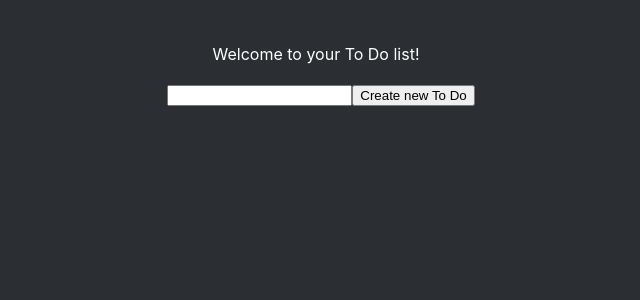
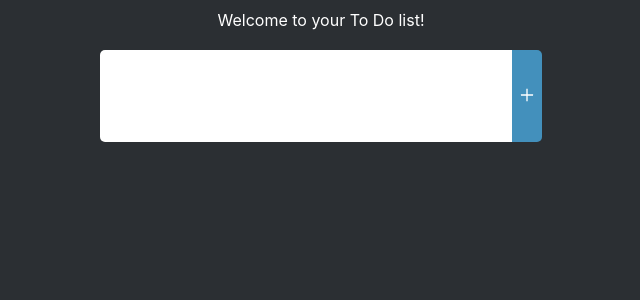
Before and after one commit to andreibarboza/react-todo, a React (Create React App) app: page / in a window 1280 px wide. Shown: the top 300 px of the page, without its empty margins (319-959 px from the left). Built offline with nearby package versions, Linux system fonts and the light colour scheme.

Commit message:
feat: style project

```diff
--- a/src/components/Checkbox/index.jsx
+++ b/src/components/Checkbox/index.jsx
@@ -1,9 +1,9 @@
 import { Styles } from './styles.jsx';
 import { BsCheckLg } from 'react-icons/bs';
 
-export const Checkbox = ({ value, funcClick }) => {
+export const Checkbox = ({ value, checkboxHandler }) => {
     return (
-        <Styles.CheckboxMain value={value} onClick={funcClick}>
+        <Styles.CheckboxMain value={value} onClick={checkboxHandler}>
             <BsCheckLg value={value}/>
         </Styles.CheckboxMain>
     );
--- a/src/components/Content/styles.jsx
+++ b/src/components/Content/styles.jsx
@@ -15,13 +15,6 @@ export const Styles = {
         display: flex;
         align-items: center;
         justify-content: center;
-
-        & header {
-
-        }
-
-            & header span {
-        }
     `,
 
     Center: styled.div`
@@ -33,7 +26,7 @@ export const Styles = {
         width: 100%;
         display: flex;
         flex-direction: column;
-        height: calc(100% - 200px);
+        height: calc(100% - 220px);
         overflow-y: auto;
     `
 }
--- a/src/components/Header/index.jsx
+++ b/src/components/Header/index.jsx
@@ -1,5 +1,6 @@
 import { useEffect, useState } from 'react';
 import { Styles } from './styles';
+import { AiOutlinePlus } from 'react-icons/ai';
 
 export const Header = ({ notes, setNotes }) => {
   const [text, setText] = useState('');
@@ -25,13 +26,20 @@ export const Header = ({ notes, setNotes }) => {
   return (
     <Styles.Header>
       <Styles.Title>Welcome to your To Do list!</Styles.Title>
-      <div onKeyUp={(e) => e.key === 'Enter' && handleAdd()}>
-          <input type="text" value={text} onChange={(e) => handleSetText(e.target.value)} />
-          <button type="button" className="button-create" onClick={handleAdd}>
-                Create new To Do
-          </button>
-        {error.length !== 0 && <div>{error}</div>}
-      </div>
+      <Styles.Container>
+          <Styles.Textarea
+            type="text"
+            value={text}
+            onChange={(e) => handleSetText(e.target.value)}
+          />
+          <Styles.Button
+            type="button"
+            onClick={handleAdd}
+          >
+            <AiOutlinePlus size={18}/>
+          </Styles.Button>
+        {error.length !== 0 && <Styles.Error>{error}</Styles.Error>}
+      </Styles.Container>
     </Styles.Header>
   );
 }
--- a/src/components/Header/styles.jsx
+++ b/src/components/Header/styles.jsx
@@ -2,17 +2,70 @@ import styled from 'styled-components'
 
 export const Styles = {
   Header: styled.header`
-    height: 150px;
-
     display: flex;
     flex-direction: column;
     align-items: center;
-    justify-content: center;
 
     gap: 20px;
+    height: 180px;
+    margin-top: 10px;
+
+    position: relative;
   `,
 
-  Title: styled.span`
-    margin-right: 10px;
+  Title: styled.span``,
+
+  Container: styled.div`
+    display: flex;
+    align-items: center;
+    justify-content: center;
   `,
+
+  Textarea: styled.textarea`
+    width: 400px;
+    height: 80px;
+
+    padding: 5px;
+
+    resize: unset;
+    border-radius: 5px 0 0 5px;
+    border: 1px solid transparent;
+
+    :focus-visible {
+      outline: unset;
+    }
+  `,
+
+  Button: styled.button`
+    width: 30px;
+    height: 92px;
+    cursor: pointer;
+    border: unset;
+    border-radius: 0 5px 5px 0;
+    background: #4390bc;
+
+    > svg {
+      fill: #fff;
+    }
+
+    :hover {
+      opacity: 0.85;
+
+      > svg {
+        opacity: 0.85;
+      }
+    }
+  `,
+
+  Error: styled.div`
+    position: absolute;
+    width: 100%;
+    bottom: 20px;
+
+    font-size: 12px;
+    color: red;
+
+    display: flex;
+    justify-content: center;
+  `
 }
--- a/src/components/NoteExample/index.jsx
+++ b/src/components/NoteExample/index.jsx
@@ -11,7 +11,7 @@ export const NoteExample = ({ text, deleteNote }) => {
 
     return (
         <Styles.NoteContent conclued={check}>
-            <Checkbox value={check} funcClick={checkboxHandler}/>
+            <Checkbox value={check} checkboxHandler={checkboxHandler}/>
             <Styles.ItemText>{text}</Styles.ItemText>
             <Styles.IconContent>
                 {/* <AiOutlineEdit /> */}
--- a/src/components/NoteExample/styles.jsx
+++ b/src/components/NoteExample/styles.jsx
@@ -5,7 +5,7 @@ export const Styles = {
         display: flex;
         justify-content: space-between;
         gap: 20px;
-        background-color: ${props => props.conclued ? '#28a745' : '#9c9c9c73'};
+        background-color: ${props => props.conclued ? '#4390bc' : '#9c9c9c75'};
         border-radius: 5px;
         padding: 10px;
         transition: all 100ms;
```
